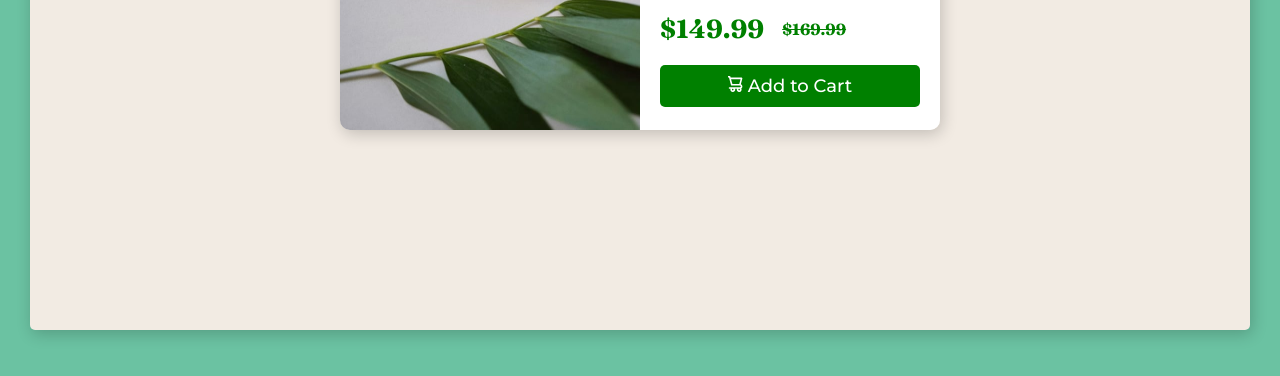
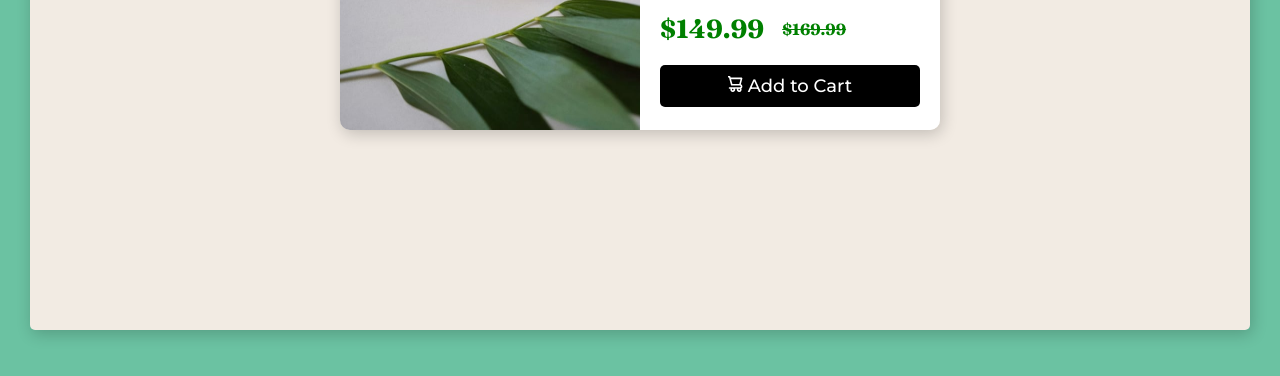
Before and after one commit to rmnkmr17/product-preview-card-component-main, a plain HTML site: page index.html in a window 1280 px wide. In both pictures the pointer is over the button "Add to Cart". Shown: the part 530-906 px from the top of the page. Drawn offline with Linux system fonts and the light colour scheme.

Commit message:
Added hover property to the button and update the README.md document

```diff
--- a/styles.css
+++ b/styles.css
@@ -104,3 +104,7 @@ button {
     border-radius: 5px;
     padding: 10px;
 }
+
+button:hover {
+    background-color: black;
+}
```
Also changed, not shown: 1 other file.
